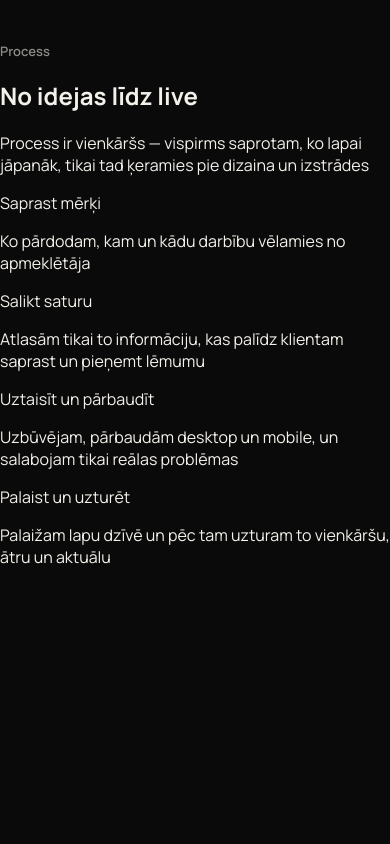
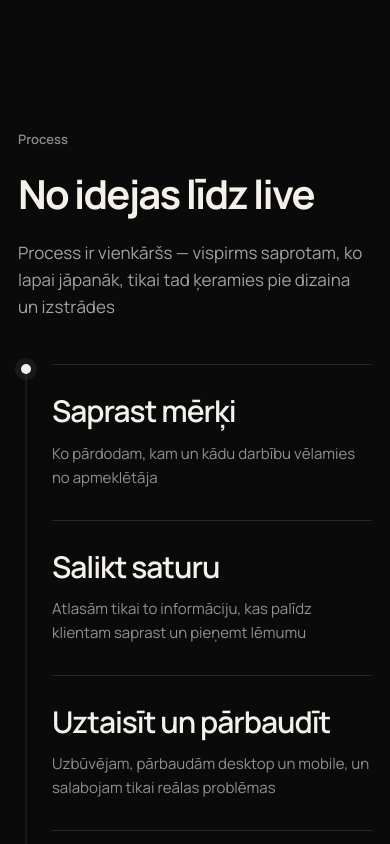
Before and after one commit to davisl24/WEBSITEAGENCY, a Next.js app: page / in a window 390 px wide. Shown: the part 5200-6044 px from the top of the page. Before the commit the page ends 5784 px from the top, so only its background shows below. Built offline with nearby package versions, Linux system fonts and the light colour scheme.

Commit message:
style: add continuous process flow

```diff
--- a/app/globals.css
+++ b/app/globals.css
@@ -805,3 +805,143 @@
     padding-top:44px;
   }
 }
+
+.process-section{
+  position:relative;
+  background:transparent;
+  color:#f4f1ea;
+  padding:120px 32px 132px;
+}
+.process-inner{
+  width:min(1360px,100%);
+  margin:0 auto;
+}
+.process-head{
+  display:grid;
+  grid-template-columns:minmax(0,.9fr) minmax(0,1.1fr);
+  column-gap:48px;
+  align-items:end;
+  margin-bottom:64px;
+}
+.process-head .section-label{
+  grid-column:1/-1;
+}
+.process-head h2{
+  margin:0;
+  max-width:620px;
+  font-size:clamp(42px,4vw,60px);
+  line-height:1.08;
+  letter-spacing:-.045em;
+  font-weight:650;
+}
+.process-intro{
+  margin:0;
+  max-width:560px;
+  justify-self:end;
+  font-size:18px;
+  line-height:1.6;
+  color:rgba(244,241,234,.66);
+}
+.process-flow{
+  display:grid;
+  grid-template-columns:24px minmax(0,1fr);
+  gap:28px;
+  align-items:stretch;
+}
+.process-rail{
+  position:relative;
+}
+.process-rail::before{
+  content:"";
+  position:absolute;
+  left:50%;
+  top:0;
+  bottom:0;
+  width:1px;
+  transform:translateX(-50%);
+  background:rgba(244,241,234,.12);
+}
+.process-rail span{
+  position:sticky;
+  top:42vh;
+  display:block;
+  width:10px;
+  height:10px;
+  margin:0 auto;
+  border-radius:50%;
+  background:#f4f1ea;
+  box-shadow:0 0 0 6px rgba(244,241,234,.06);
+}
+.process-steps{
+  display:grid;
+}
+.process-step{
+  display:grid;
+  grid-template-columns:minmax(220px,.7fr) minmax(0,1.3fr);
+  gap:48px;
+  min-height:220px;
+  align-items:center;
+  padding:36px 0;
+  border-top:1px solid rgba(244,241,234,.12);
+}
+.process-step:last-child{
+  border-bottom:1px solid rgba(244,241,234,.12);
+}
+.process-stage{
+  font-size:clamp(30px,2.6vw,42px);
+  line-height:1.08;
+  letter-spacing:-.035em;
+  font-weight:600;
+}
+.process-step p{
+  margin:0;
+  max-width:620px;
+  font-size:17px;
+  line-height:1.6;
+  color:rgba(244,241,234,.58);
+}
+@media(max-width:900px){
+  .process-section{
+    padding:96px 24px 104px;
+  }
+  .process-head{
+    grid-template-columns:1fr;
+    gap:24px;
+    margin-bottom:44px;
+  }
+  .process-head .section-label{
+    grid-column:auto;
+    margin-bottom:0;
+  }
+  .process-intro{
+    justify-self:start;
+  }
+  .process-step{
+    grid-template-columns:1fr;
+    gap:14px;
+    min-height:0;
+    padding:30px 0;
+  }
+}
+@media(max-width:760px){
+  .process-section{
+    padding:88px 18px 88px;
+  }
+  .process-head h2{
+    font-size:40px;
+    line-height:1.08;
+  }
+  .process-intro{
+    font-size:17px;
+  }
+  .process-flow{
+    grid-template-columns:16px 1fr;
+    gap:18px;
+  }
+  .process-stage{
+    font-size:30px;
+  }
+  .process-step p{
+    font-size:15px;
+  }
+}
```
